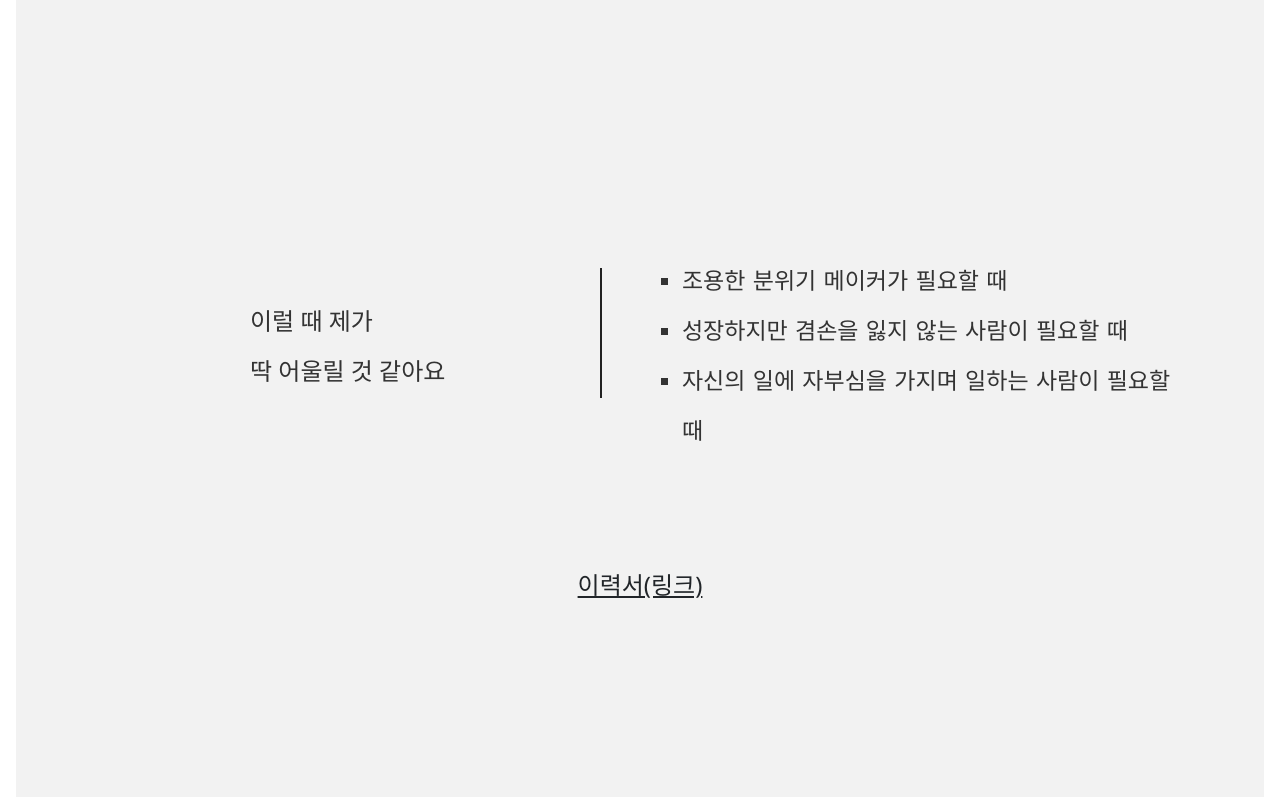
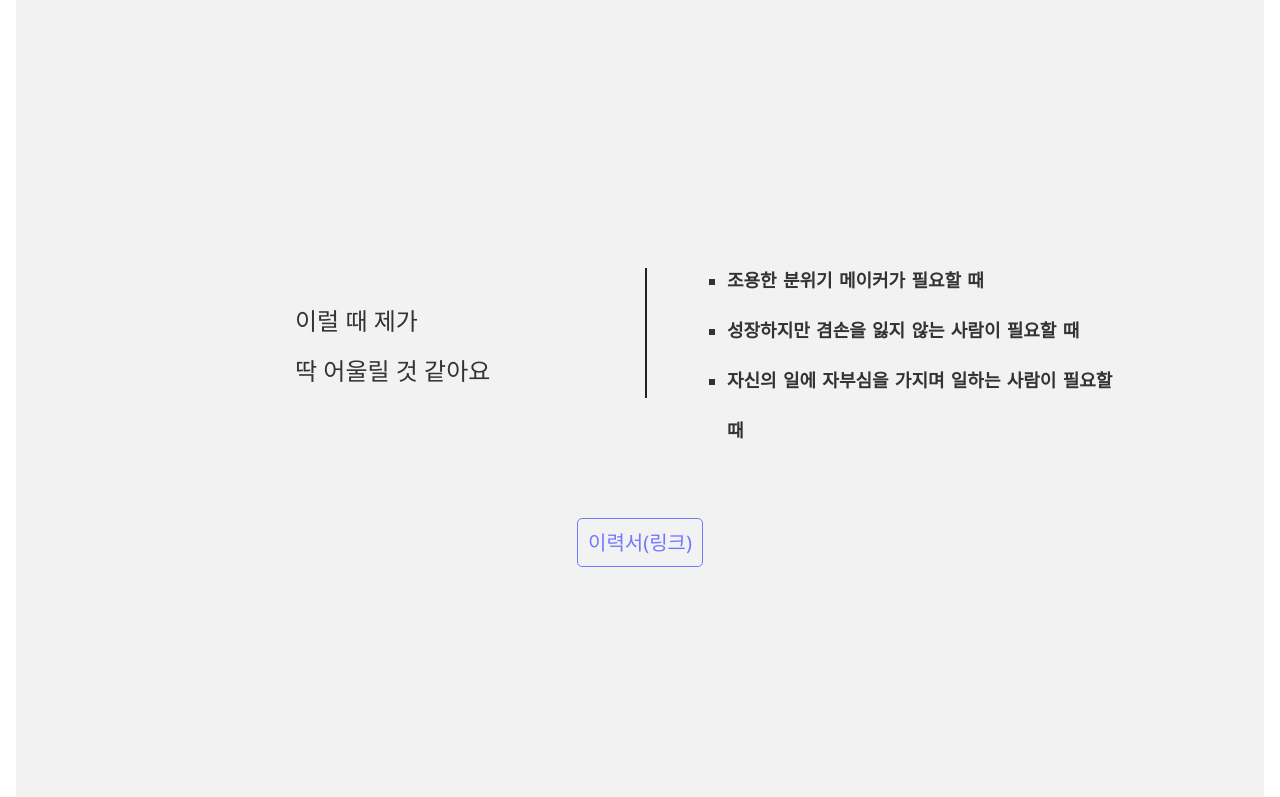
Before and after one commit to Yesman3/Portpolio, a plain HTML site: page index.html in a window 1280 px wide. Shown: the part 5905-6702 px from the top of the page. Drawn offline with nearby package versions, Linux system fonts and the light colour scheme; a web font is replaced by a local one.

Commit message:
포트폴리오 작업 및 수정 / 제이쿼리 기능 추가하기

```diff
--- a/css/index.css
+++ b/css/index.css
@@ -246,7 +246,7 @@ header h1{
     height: 1500px;
 }
 .resume-box{
-    width: 1080px;
+    width: 990px;
     margin:  auto;
 
 
@@ -257,7 +257,7 @@ header h1{
     padding-top: 400px;
     line-height: 50px;
     color: #333;
-    margin-bottom: 100px;
+    margin-bottom: 60px;
     padding-left: 150px;
 
 
@@ -271,7 +271,8 @@ header h1{
 
 }
 .resume-list{
-    font-size: 23px;
+    font-size: 18px;
+    font-weight: bold;
 
 }
 
@@ -290,7 +291,20 @@ header h1{
 }
 .resume-link{
    text-align: center;
+
 }
+.resume-link a{
+    padding: 10px;
+    border: 1px solid #7378FF;
+    border-radius: 5px;
+    text-decoration: none;
+    color: #7378FF;
+}
+.resume-link a:hover{
+    background-color: #e6e6ff;
+    transition: 0.4s;
+}
+
 
 .publish h1{
     width: 200%;
@@ -298,10 +312,12 @@ header h1{
     text-align: center;
     font-size: 100px;
     transform: translateX(500px);
+    box-sizing: border-box;
     text-shadow:  -2px 0  #808080,
     0 2px #808080,
     2px 0 #808080,
     0 -2px #808080;
     color: #fff;
 
+
 }
--- a/index.html
+++ b/index.html
@@ -177,8 +177,9 @@
                     </ul>
                 </div>
             </div>
+
             <div class="resume-link">
-                <a href="#"><h3>이력서(링크)</h3></a>
+                <h4><a href="#a">이력서(링크)</a></h4>
             </div>
 
         </div>
@@ -313,15 +314,24 @@ $(".w3-btn4").on("click",function(){
 
 
 
-        //    a = -500/778
-        //    b = 4844 * 500/778
 
-        //    0 = a * 4844 + b
-        //    -1500 = a * 5622 + b
+        let t = -1450/778 * 높이 + 500 + (4844/778*1450)
 
-        let t = -1500/778 * 높이 + 1500/778*4844
+        // 4844 ~ 5622 까지 스크롤바를 내리면
+        // publish-move 박스가 translateX되기
 
-        $(".publish-move").css("transform","translateX( "+ t +" )")
+        //    a = -1450/778
+        //    b = 500 + 4844/778*1450
+
+
+        //    500 = a * 4844 + b
+        //    -950 = a * 5622 + b
+
+
+
+        $(".publish-move").css("transform","translateX( " + t + " )")
+
+
 
        });
 
@@ -330,5 +340,6 @@ $(".w3-btn4").on("click",function(){
    </script>
 
 
+
 </body>
 </html>
```
